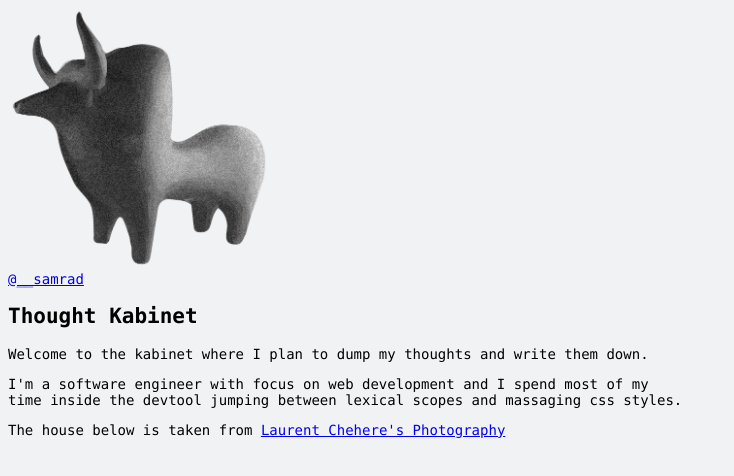
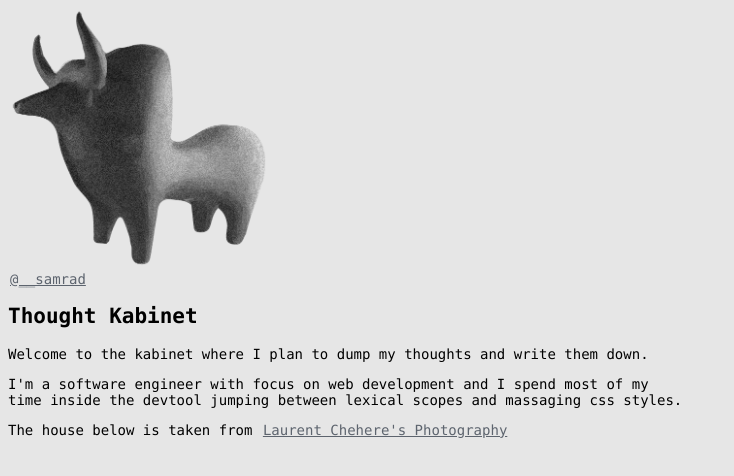
Before and after one commit to sam-rad/sam-rad.github.io, a React (Vite) app: page / in a window 1280 px wide. Shown: the top 476 px of the page, without its empty margins (0-734 px from the left). Built offline with nearby package versions, Linux system fonts and the light colour scheme.

Commit message:
Minor styles

```diff
--- a/src/index.css
+++ b/src/index.css
@@ -20,6 +20,8 @@
   --c-gray-10: oklch(0.601 0.02 256);
   --c-gray-11: oklch(0.501 0.018 256);
   --c-gray-12: oklch(0.378 0.016 256);
+
+  --c-gray-paper: #e6e6e6;
 }
 
 html,
@@ -27,9 +29,22 @@ body {
   font-family: ui-monospace, SFMono-Regular, Consolas, 'Liberation Mono', Menlo, monospace;
   height: 100vh;
   font-size: 14px;
-  background-color: var(--c-gray-3);
+  background-color: var(--c-gray-paper);
 }
 
 #root {
   height: 100%;
 }
+
+a,
+a:visited {
+  color: var(--c-gray-11);
+  padding: 0px 2px;
+}
+
+a:focus,
+a:hover {
+  background-color: var(--c-gray-2);
+  border-radius: 4px;
+  /* padding: 0px 2px; */
+}
```
